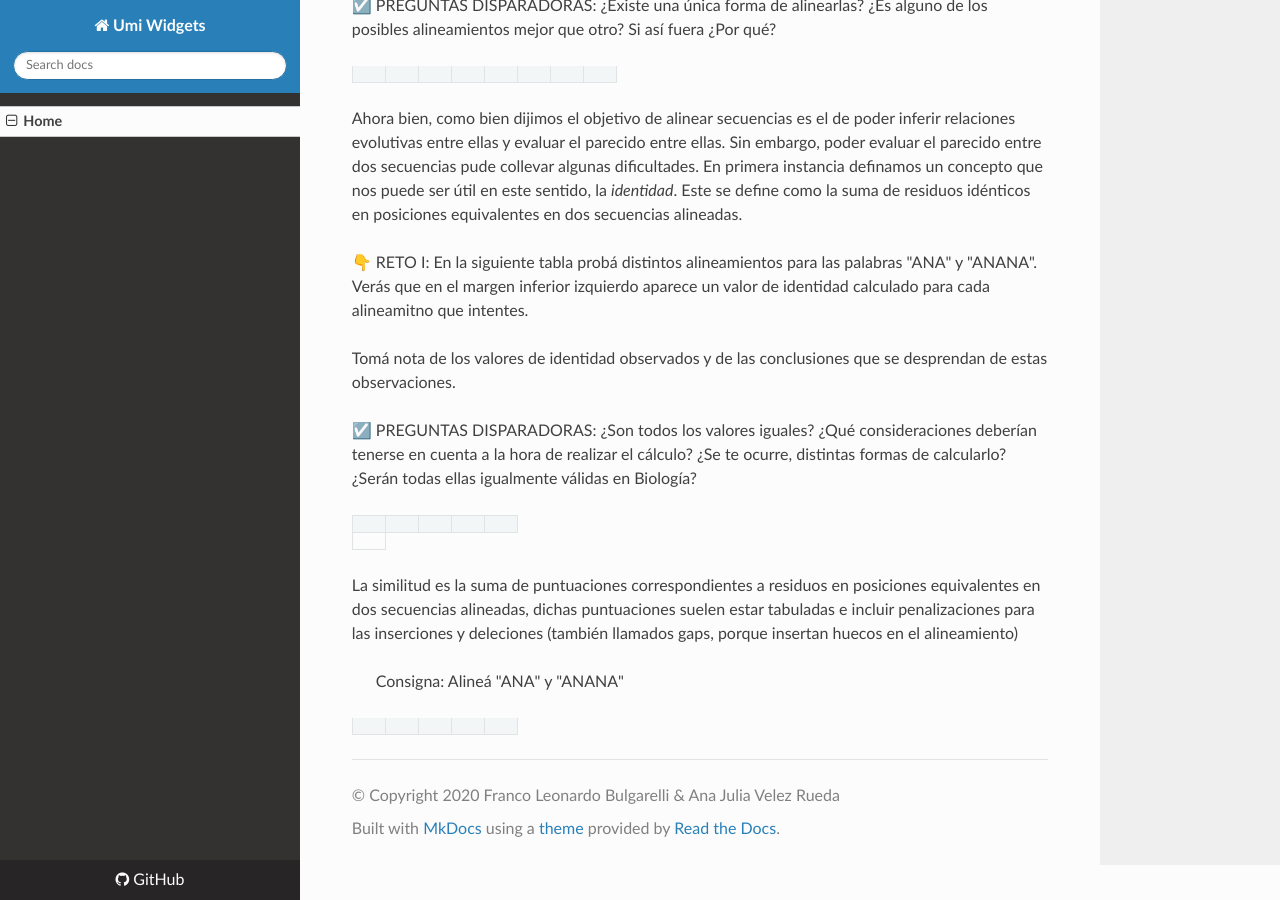
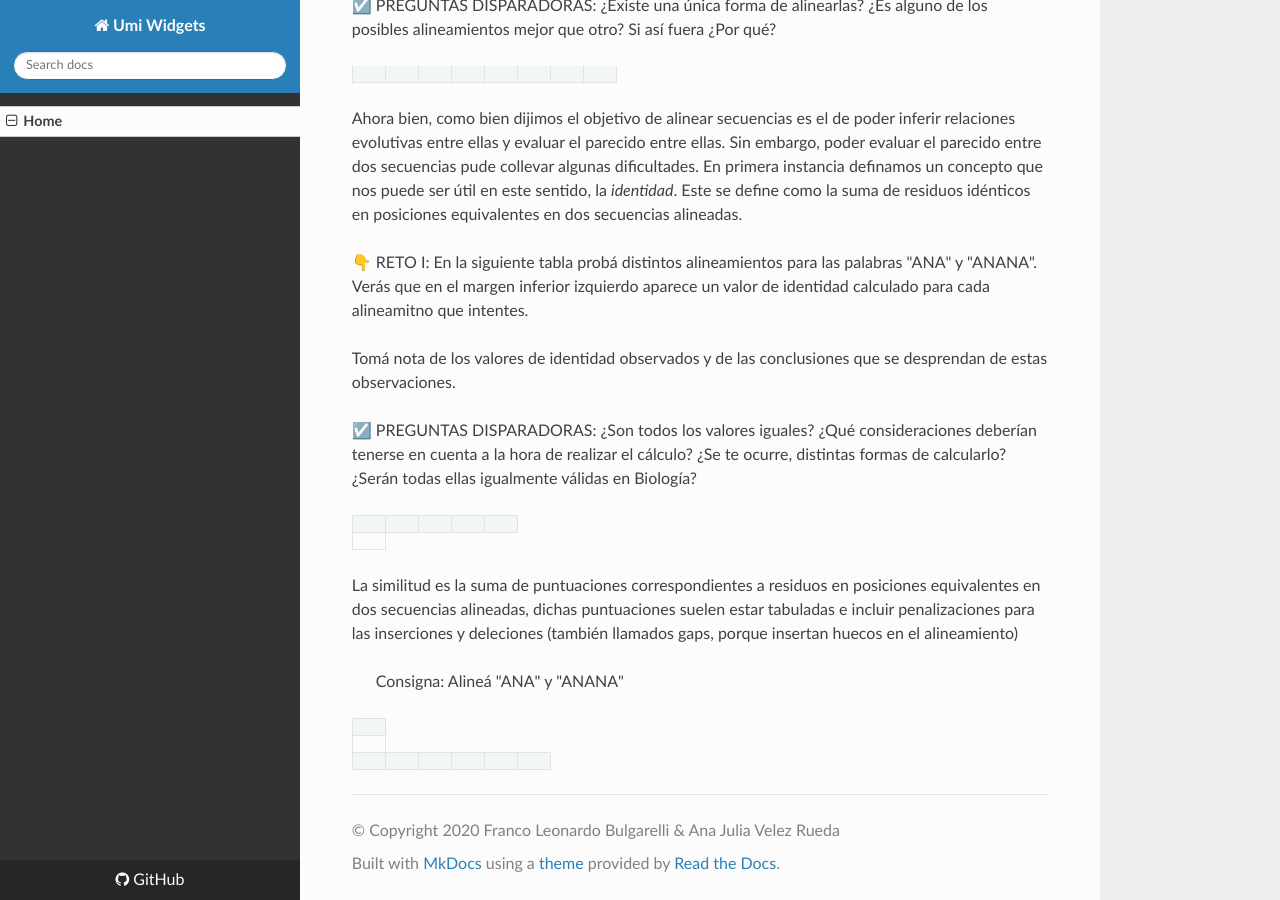
Before and after one commit to flbulgarelli/umi, an MkDocs documentation site: the page built from docs/index.md, in a window 1280 px wide and 900 px high, scrolled down 2127 px. Built offline with MkDocs 1.6.1, drawn with Linux system fonts in a browser that asks for light colours; nearby versions of some CDN libraries.

Commit message:
Introducing general results

```diff
--- a/docs/index.md
+++ b/docs/index.md
@@ -94,14 +94,19 @@ Ahora bien, como bien dijimos el objetivo de alinear secuencias es el de poder i
 
 <div class="umi-alignment-card">
   <table class="umi-alignment-table" >
-    <tr class="umi-alignment-row"  data-align-expected="--ANA" data-align-initial="A-N-A"></tr>
-    <tr class="umi-alignment-row" data-align-expected="ANANA" data-align-initial="-"></tr>
+    <tr class="umi-alignment-row"  data-align-expected="--ANA" data-align-initial="A-N-A">
+      <td class="umi-alignment-word-result"></td>
+    </tr>
+    <tr class="umi-alignment-row" data-align-expected="ANANA" data-align-initial="-">
+      <td class="umi-alignment-word-result"></td>
+    </tr>
     <tr class="umi-alignment-results">
         <td class="umi-alignment-result"></td>
         <td class="umi-alignment-result"></td>
         <td class="umi-alignment-result"></td>
         <td class="umi-alignment-result"></td>
         <td class="umi-alignment-result"></td>
+        <td class="umi-alignment-general-result"></td>
     </tr>
   </table>
 </div>
```
